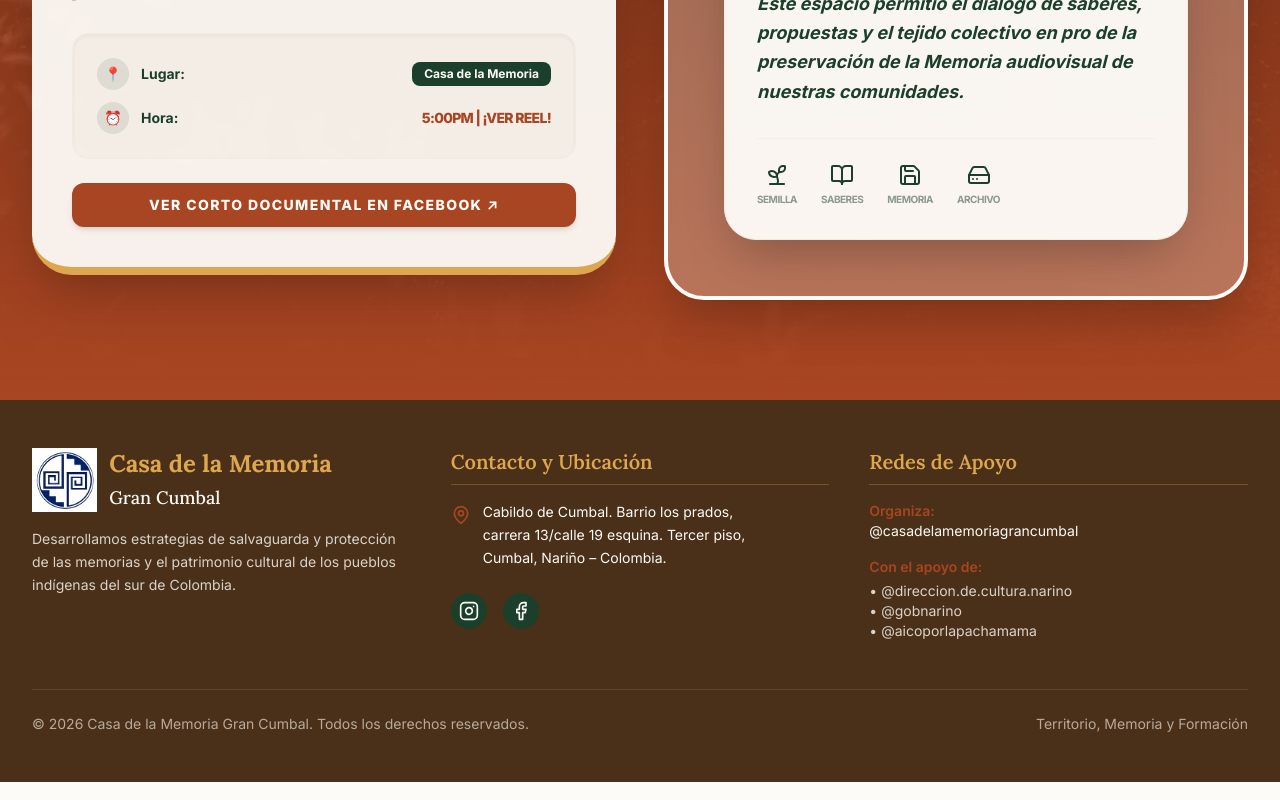
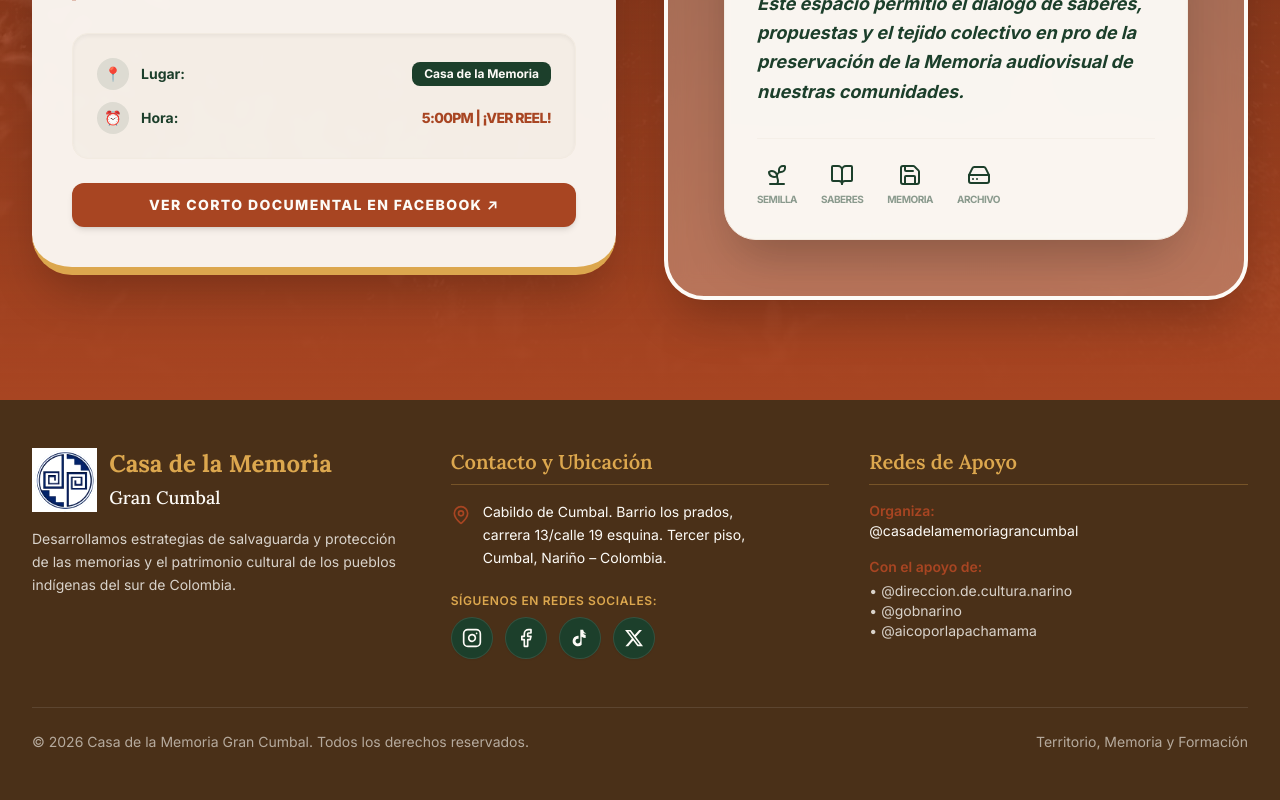
Before and after one commit to danielguadir/casa-memoria-web, a Next.js app: page / in a window 1280 px wide. Shown: the part 4891-5691 px from the top of the page. Built offline with nearby package versions, Linux system fonts and the light colour scheme.

Commit message:
feat: actualizar enlace oficial de Facebook e integrar íconos y enlaces a TikTok y X (Twitter) en el Footer

```diff
--- a/src/components/Footer.tsx
+++ b/src/components/Footer.tsx
@@ -1,5 +1,36 @@
 import Image from 'next/image';
 import { Instagram, MapPin, Facebook } from 'lucide-react';
+
+const socialLinks = [
+  {
+    name: 'Instagram',
+    href: 'https://www.instagram.com/casadelamemoriagrancumbal',
+    icon: <Instagram size={20} />,
+  },
+  {
+    name: 'Facebook',
+    href: 'https://www.facebook.com/profile.php?id=61565526674813',
+    icon: <Facebook size={20} />,
+  },
+  {
+    name: 'TikTok',
+    href: 'https://www.tiktok.com/@casadelamemoriagrancumbal',
+    icon: (
+      <svg className="w-5 h-5 fill-current" viewBox="0 0 24 24" aria-hidden="true">
+        <path d="M19.59 6.69a4.83 4.83 0 01-3.77-4.25V2h-3.45v13.67a2.89 2.89 0 01-5.2 1.74 2.89 2.89 0 012.31-4.64c.29 0 .56.04.82.1v-3.5a6.37 6.37 0 00-.82-.05A6.34 6.34 0 003.15 15.6a6.34 6.34 0 0010.83 4.47V10.45a8.28 8.28 0 004.82 1.54V8.54a4.85 4.85 0 01-3.21-1.85z"/>
+      </svg>
+    ),
+  },
+  {
+    name: 'X (Twitter)',
+    href: 'https://x.com/casamemoriacumbal',
+    icon: (
+      <svg className="w-5 h-5 fill-current" viewBox="0 0 24 24" aria-hidden="true">
+        <path d="M18.244 2.25h3.308l-7.227 8.26 8.502 11.24H16.17l-5.214-6.817L4.99 21.75H1.68l7.73-8.835L1.254 2.25H8.08l4.713 6.231zm-1.161 17.52h1.833L7.084 4.126H5.117z"/>
+      </svg>
+    ),
+  },
+];
 
 export default function Footer() {
     return (
@@ -30,13 +61,23 @@ export default function Footer() {
                             </p>
                         </div>
 
-                        <div className="flex space-x-4 pt-2">
-                            <a href="https://www.instagram.com/casadelamemoriagrancumbal" target="_blank" rel="noopener noreferrer" className="bg-verde-profundo p-2 rounded-full hover:bg-terracota transition-colors">
-                                <Instagram size={20} />
-                            </a>
-                            <a href="#" className="bg-verde-profundo p-2 rounded-full hover:bg-terracota transition-colors">
-                                <Facebook size={20} />
-                            </a>
+                        <div className="space-y-2 pt-2">
+                            <p className="text-xs font-semibold text-mostaza uppercase tracking-wider">Síguenos en Redes Sociales:</p>
+                            <div className="flex space-x-3">
+                                {socialLinks.map((social) => (
+                                    <a
+                                        key={social.name}
+                                        href={social.href}
+                                        target="_blank"
+                                        rel="noopener noreferrer"
+                                        title={`Síguenos en ${social.name}`}
+                                        aria-label={social.name}
+                                        className="bg-verde-profundo p-2.5 rounded-full hover:bg-terracota hover:scale-110 transition-all duration-200 text-crema flex items-center justify-center border border-crema/10 shadow-sm"
+                                    >
+                                        {social.icon}
+                                    </a>
+                                ))}
+                            </div>
                         </div>
                     </div>
 
```
